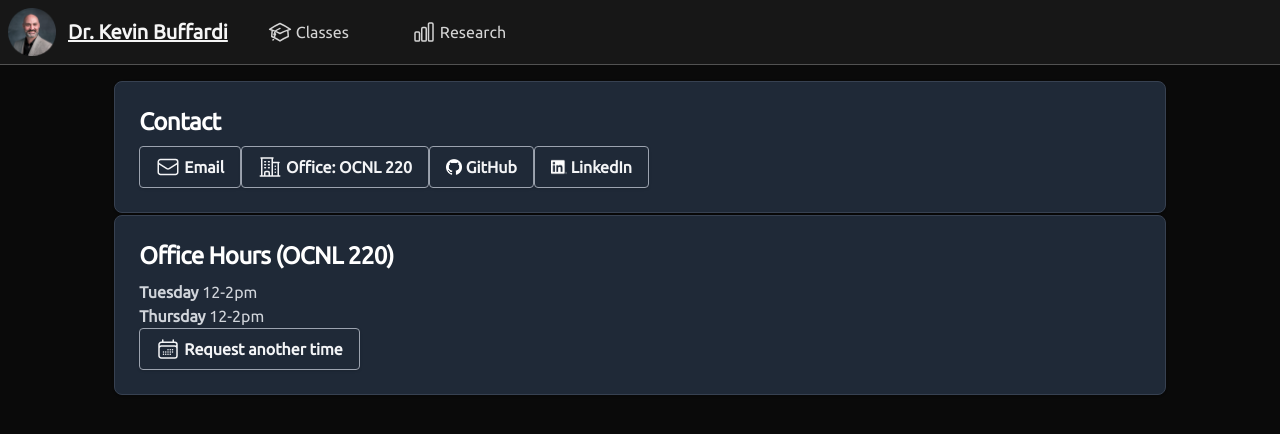
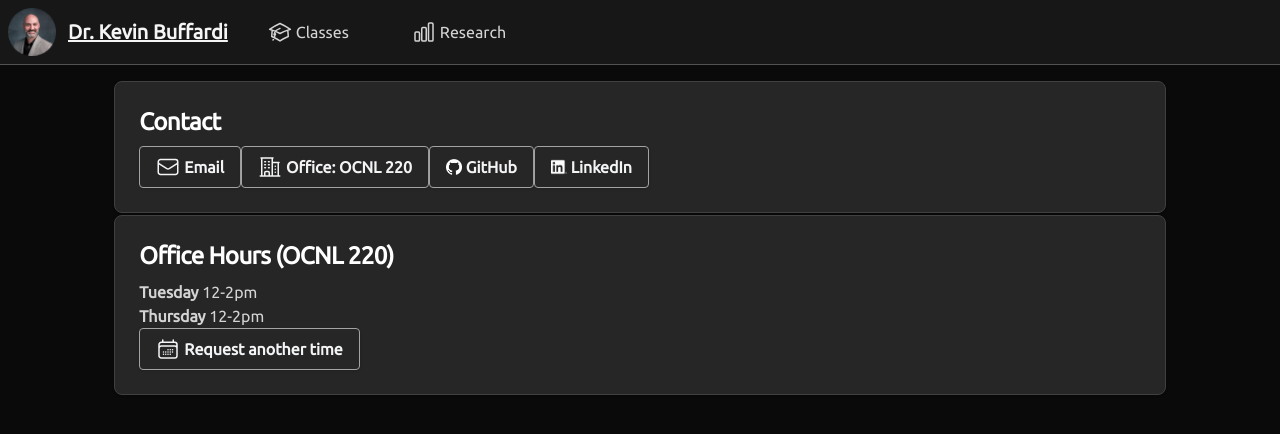
Before and after one commit to kbuffardi/kbuffardi.github.io, a Next.js app: page / in a window 1280 px wide. Shown: the top 434 px of the page. Built offline with nearby package versions, Linux system fonts and the light colour scheme.

Commit message:
Change 'gray' backgrounds and borders to 'neutral'

```diff
--- a/src/app/classes/page.tsx
+++ b/src/app/classes/page.tsx
@@ -6,7 +6,7 @@ export default function Classes() {
       <Header />
       <main className="flex flex-wrap overflow-y-auto pt-20 p-2 w-full justify-center">
         <div className="flex w-5/6 justify-center flex-wrap">
-          <div className="p-6 m-px bg-gray-800 border border-gray-700 rounded-lg shadow w-full">
+          <div className="p-6 m-px bg-neutral-800 border border-neutral-700 rounded-lg shadow w-full">
             <h5 className="mb-2 text-2xl font-bold tracking-tight text-white">Classes - Fall 2023</h5>
             <div className="flex-wrap text-gray-300">
               <ul className="list-outside leading-loose">
@@ -27,7 +27,7 @@ export default function Classes() {
           </div>
         </div>
         <div className="flex w-5/6 justify-center flex-wrap">
-          <div className="p-6 m-px bg-gray-800 border border-gray-700 rounded-lg shadow w-full">
+          <div className="p-6 m-px bg-neutral-800 border border-neutral-700 rounded-lg shadow w-full">
             <h5 className="mb-2 text-2xl font-bold tracking-tight text-white">Recent Courses Taught</h5>
               <div className="flex-wrap text-gray-300">
                 <ul className="list-outside leading-loose">
--- a/src/app/page.tsx
+++ b/src/app/page.tsx
@@ -9,41 +9,41 @@ export default function Home() {
         <header><Header /></header>
         <main className="flex flex-wrap overflow-y-auto pt-20 p-2 w-full justify-center">
           <div className="flex w-5/6 justify-center flex-wrap">
-            <div className="p-6 m-px bg-gray-800 border border-gray-700 rounded-lg shadow w-full">
+            <div className="p-6 m-px bg-neutral-800 border border-neutral-700 rounded-lg shadow w-full">
               <h5 className="mb-2 text-2xl font-bold tracking-tight text-gray-900 text-white">Contact</h5>
               <div className="inline-flex flex-wrap">
                 <a href="mailto:kbuffardi@csuchico.edu" target='_blank'>
-                  <button className="bg-gray-800 hover:bg-gray-700 text-gray-100 font-semibold py-2 px-4 border border-gray-400 rounded shadow inline-flex items-center">
+                  <button className="bg-neutral-800 hover:bg-neutral-700 text-gray-100 font-semibold py-2 px-4 border border-neutral-400 rounded shadow inline-flex items-center">
                     <EnvelopeIcon className='h-6 w-6 mr-1'/><span>Email</span>
                   </button>
                 </a>
                 <a href="https://goo.gl/maps/6fxuCsCdwBk" target='_blank'>
-                  <button className="bg-gray-800 hover:bg-gray-700 text-gray-100 font-semibold py-2 px-4 border border-gray-400 rounded shadow inline-flex items-center">
+                  <button className="bg-neutral-800 hover:bg-neutral-700 text-gray-100 font-semibold py-2 px-4 border border-neutral-400 rounded shadow inline-flex items-center">
                     <BuildingOffice2Icon className='h-6 w-6 mr-1'/><span>Office: OCNL 220</span>
                   </button>
                 </a>
                 <a href="https://github.com/kbuffardi/" target='_blank'>
-                  <button className="bg-gray-800 hover:bg-gray-700 text-gray-100 font-semibold py-2 px-4 border border-gray-400 rounded shadow inline-flex items-center">
+                  <button className="bg-neutral-800 hover:bg-neutral-700 text-gray-100 font-semibold py-2 px-4 border border-neutral-400 rounded shadow inline-flex items-center">
                   <img src="/GitHub_Logo_Light.png" width="16" height="auto" />&nbsp;
                   <span>GitHub</span>
                   </button>
                 </a>
                 <a href="https://www.linkedin.com/in/kevin-buffardi-5a84351/" target='_blank'>
-                  <button className="bg-gray-800 hover:bg-gray-700 text-gray-100 font-semibold py-2 px-4 border border-gray-400 rounded shadow inline-flex items-center">
+                  <button className="bg-neutral-800 hover:bg-neutral-700 text-gray-100 font-semibold py-2 px-4 border border-neutral-400 rounded shadow inline-flex items-center">
                     <img src="/LinkedIn_Logo_White.png" width="16" height="auto" />&nbsp;
                     <span>LinkedIn</span>
                   </button>
                 </a>
               </div>
             </div>
-            <div className="p-6 m-px bg-gray-800 border border-gray-700 rounded-lg shadow w-full">
+            <div className="p-6 m-px bg-neutral-800 border border-neutral-700 rounded-lg shadow w-full">
               <h5 className="mb-2 text-2xl font-bold tracking-tight text-gray-900 text-white">Office Hours (OCNL 220)</h5>
-              <div className="flex-wrap text-gray-300">
+              <div className="flex-wrap text-neutral-300">
                 <p><span className="font-bold">Tuesday</span><span className="font-thin">&nbsp;12-2pm</span></p>
                 <p><span className="font-bold">Thursday</span><span className="font-thin">&nbsp;12-2pm</span></p>
                 <p>
                   <a href="https://outlook.office.com/bookwithme/user/323bef193abc40cdb331abf40d27b9b0@csuchico.edu/meetingtype/SVRwCe7HMUGxuT6WGxi68g2?anonymous&ep=mlink" target='_blank'>
-                    <button className="bg-gray-800 hover:bg-gray-700 text-gray-100 font-semibold py-2 px-4 border border-gray-400 rounded shadow inline-flex items-center">
+                    <button className="bg-neutral-800 hover:bg-neutral-700 text-gray-100 font-semibold py-2 px-4 border border-neutral-400 rounded shadow inline-flex items-center">
                     <CalendarDaysIcon className='h-6 w-6 mr-1'/><span>Request another time</span>
                   </button>
                 </a>
--- a/src/app/research/page.tsx
+++ b/src/app/research/page.tsx
@@ -8,7 +8,7 @@ export default function Research() {
         <header><Header /></header>
         <main className="flex flex-wrap overflow-y-auto pt-20 p-2 w-full justify-center">
           <div className="flex w-5/6 justify-center flex-wrap">
-            <div className="p-6 m-px bg-gray-800 border border-gray-700 rounded-lg shadow w-full">
+            <div className="p-6 m-px bg-neutral-800 border border-neutral-700 rounded-lg shadow w-full">
               <h5 className="mb-2 text-2xl font-bold tracking-tight text-gray-900 text-white">Publications</h5>
               <div className="flex-wrap text-gray-300">
                 <p>
@@ -23,7 +23,7 @@ export default function Research() {
             </div>
           </div>
           <div className="flex w-5/6 justify-center flex-wrap">
-            <div className="p-6 m-px bg-gray-800 border border-gray-700 rounded-lg shadow w-full">
+            <div className="p-6 m-px bg-neutral-800 border border-neutral-700 rounded-lg shadow w-full">
               <h5 className="mb-2 text-2xl font-bold tracking-tight text-gray-900 text-white">Recent Updates</h5>
               <div className="flex-wrap text-gray-300">
                 <ul className="list-outside leading-loose">
@@ -68,7 +68,7 @@ export default function Research() {
             </div>
           </div>
           <div className="flex w-5/6 justify-center flex-wrap">
-            <div className="p-6 m-px bg-gray-800 border border-gray-700 rounded-lg shadow w-full">
+            <div className="p-6 m-px bg-neutral-800 border border-neutral-700 rounded-lg shadow w-full">
               <h5 className="mb-2 text-2xl font-bold tracking-tight text-white">Active Projects</h5>
               <p className="mb-2 text-lg font-medium tracking-tight text-gray-300">Research Areas</p>
               <div className="flex-wrap"></div>
```
